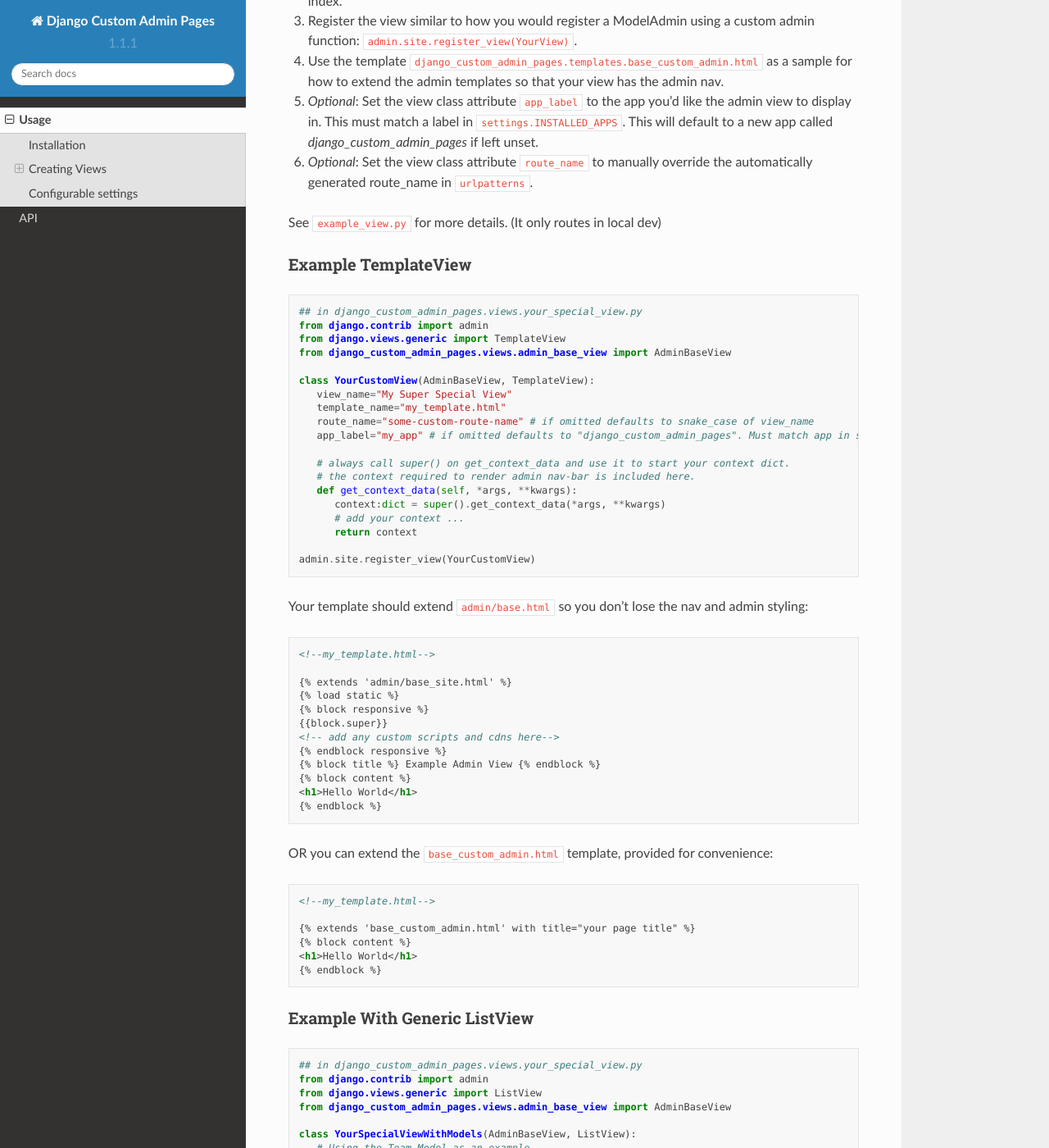
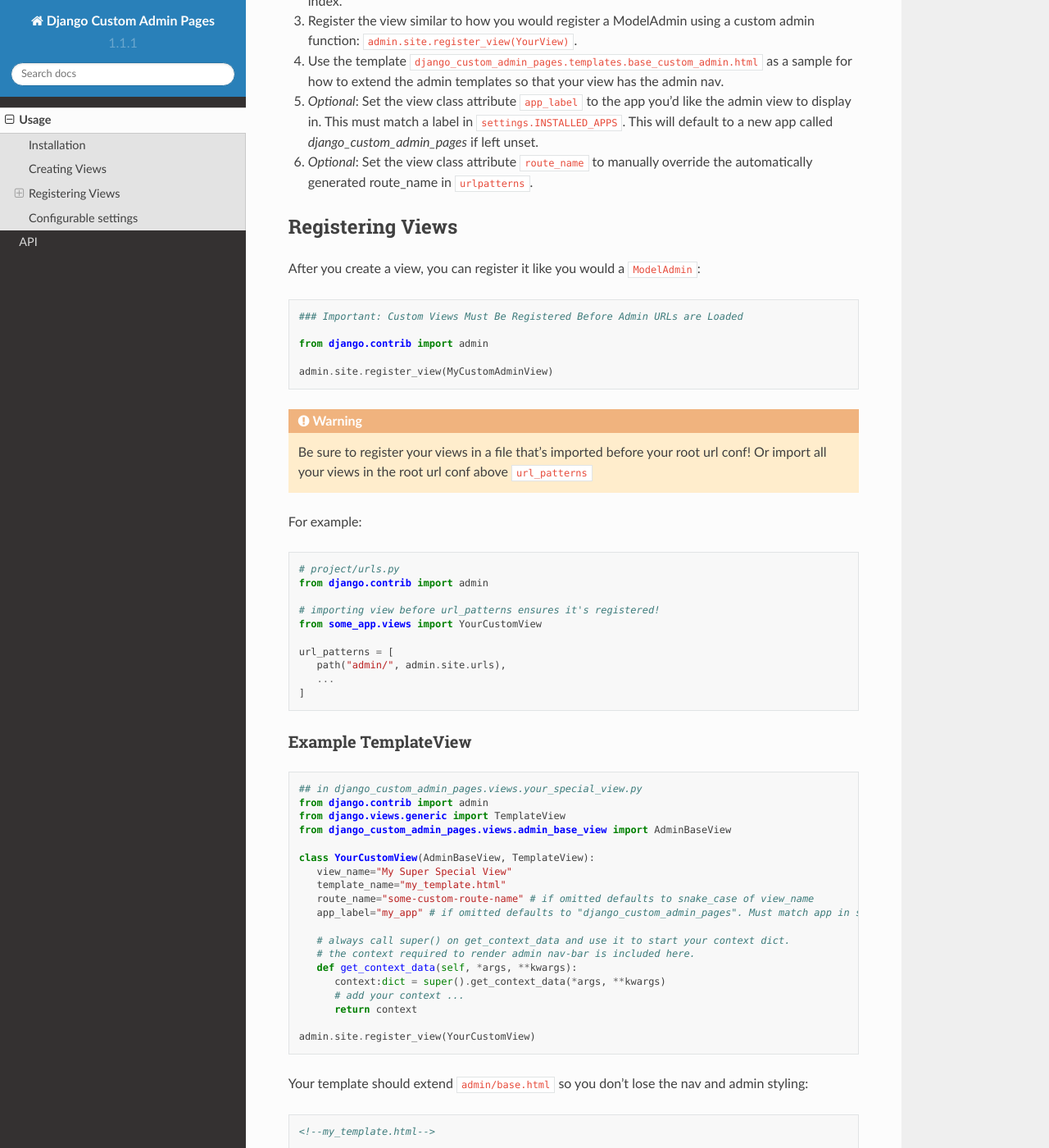
Before and after one commit to lekjos/django-custom-admin-pages, a Sphinx documentation site: the page built from docs/source/usage.rst, in a window 1280 px wide and 1400 px high, scrolled down 952 px. Shown: the whole window at 82% size. Built offline with Sphinx 7.4.7 and the Read the Docs theme 2.0.0, drawn with Linux system fonts in a browser that asks for light colours.

Commit message:
Add exception handling + docs for bad import order (#28)
* Add exception handling + docs for bad import order

* linter

* missing code blocks

* missing code block pt 2

* skip docs isort

* isort

```diff
--- a/docs/source/usage.rst
+++ b/docs/source/usage.rst
@@ -46,8 +46,40 @@
 5. *Optional*: Set the view class attribute ``app_label`` to the app you'd like the admin view to display in. This must match a label in ``settings.INSTALLED_APPS``. This will default to a new app called `django_custom_admin_pages` if left unset.
 6. *Optional*: Set the view class attribute ``route_name`` to manually override the automatically generated route_name in ``urlpatterns``.
 
+Registering Views
+-----------------
 
-See ``example_view.py`` for more details. (It only routes in local dev)
+After you create a view, you can register it like you would a ``ModelAdmin``:
+
+.. code-block:: python
+
+   ### Important: Custom Views Must Be Registered Before Admin URLs are Loaded
+
+   from django.contrib import admin
+
+   admin.site.register_view(MyCustomAdminView)
+
+
+.. warning::
+   Be sure to register your views in a file that's imported before your root url conf! Or import all your views in
+   the root url conf above ``url_patterns``
+
+
+For example:
+
+.. code-block:: python
+
+   # project/urls.py
+   from django.contrib import admin
+
+   # importing view before url_patterns ensures it's registered!
+   from some_app.views import YourCustomView
+
+   url_patterns = [
+      path("admin/", admin.site.urls),
+      ...
+   ]
+
 
 Example TemplateView
 ***********************
```
Also changed, not shown: README.md (+17 -0 lines), 3 other files.
